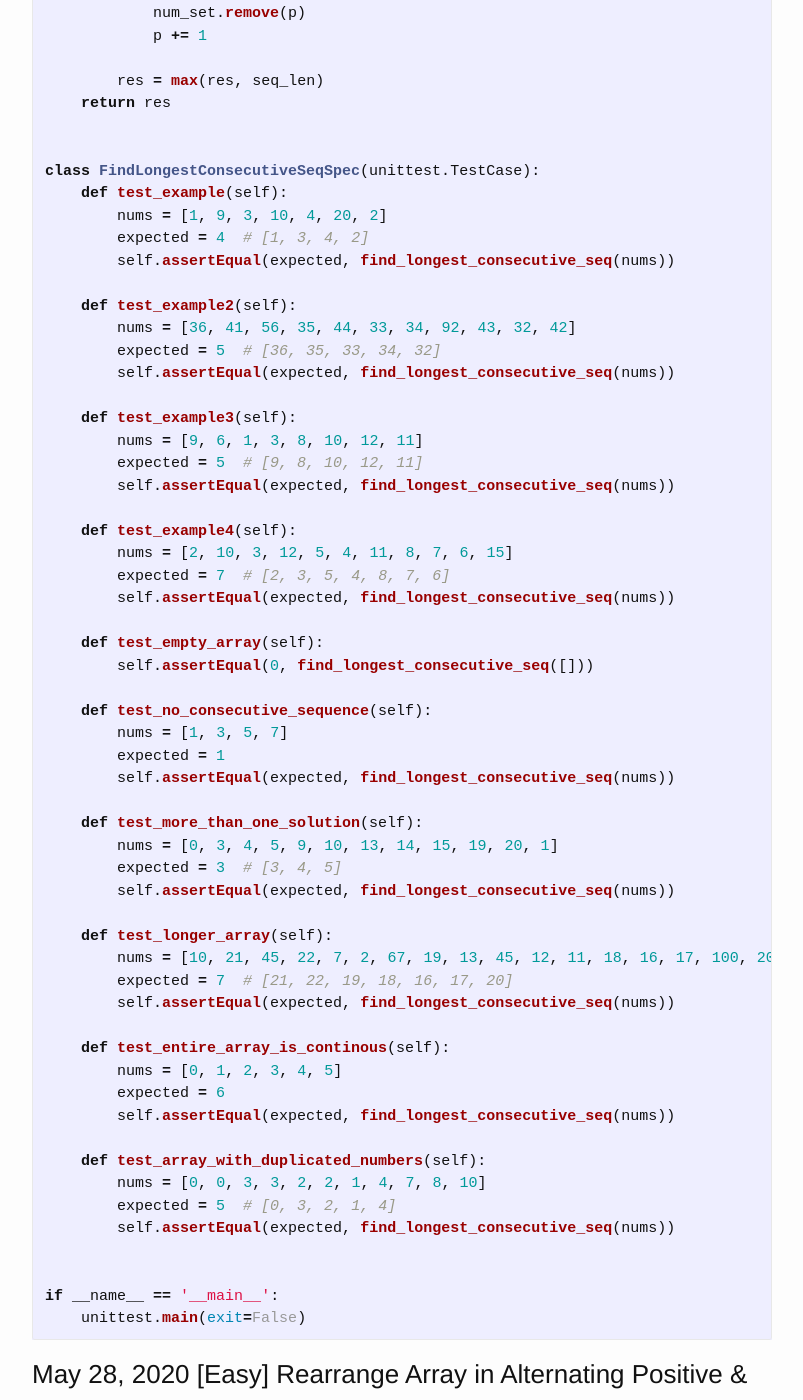
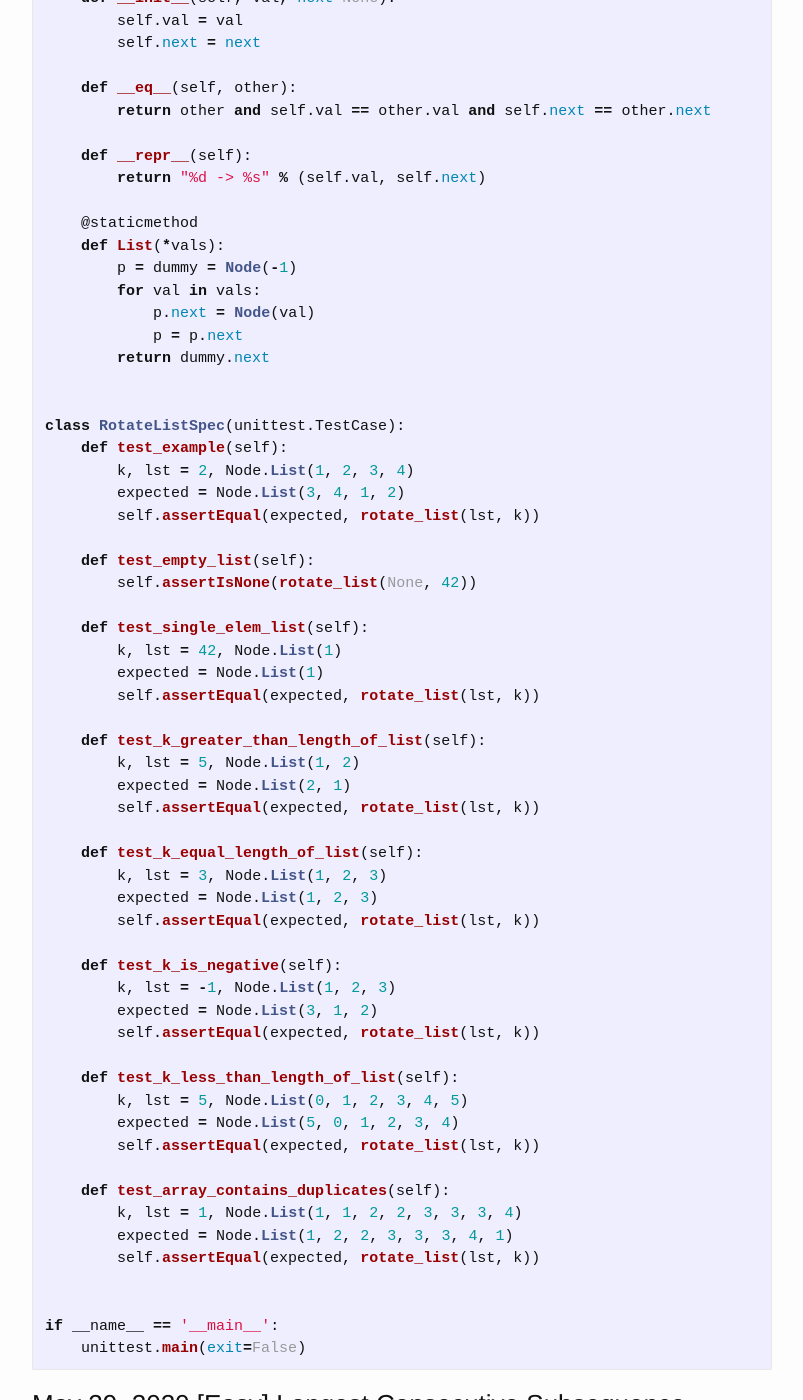
Before and after one commit to trsong/trsong.github.io, a Jekyll site: the page built from _posts/2020-05-01-DailyQuestionsMay.md, in a window 1280 px wide and 1400 px high, scrolled down 2468 px. Shown: the whole window, without its empty margins (238-1041 px from the left). Built offline with Jekyll 4.4.1, drawn with Linux system fonts in a browser that asks for light colours; some of the changed text lies outside the part shown.

Commit message:
Add Solution to May 30 Question

````diff
--- a/_posts/2020-05-01-DailyQuestionsMay.md
+++ b/_posts/2020-05-01-DailyQuestionsMay.md
@@ -34,6 +34,15 @@ You should return the following, as a string:
 
 -->
 
+### May 31, 2020 \[Medium\] Remove K-th Last Element from Singly Linked-list
+---
+> **Question:** Given a singly linked list and an integer k, remove the kth last element from the list. k is guaranteed to be smaller than the length of the list.
+>
+> **Note:**
+> - The list is very long, so making more than one pass is prohibitively expensive.
+> - Do this in constant space and in one pass.
+
+
 ### May 30, 2020 \[Easy\] Rotate Linked List
 ---
 > **Question:** Given a linked list and a number k, rotate the linked list by k places.
@@ -47,6 +56,98 @@ Node(1, Node(2, Node(3, Node(4))))
 Output:
 Node(3, Node(4, Node(1, Node(2))))
 ```
+
+**Solution:** [https://repl.it/@trsong/Rotate-Linked-List](https://repl.it/@trsong/Rotate-Linked-List)
+```py
+import unittest
+
+def rotate_list(head, k):
+    if not head:
+        return head
+
+    p = dummy = Node(-1, head)
+    lst_len = 0
+    while p.next:
+        p = p.next
+        lst_len += 1
+    k %= lst_len
+    if k == 0:
+        return head
+
+    p.next = dummy.next
+    p = dummy
+    for _ in xrange(k):
+        p = p.next
+
+    res = p.next
+    p.next = None
+    return res
+
+
+class Node(object):
+    def __init__(self, val, next=None):
+        self.val = val
+        self.next = next
+
+    def __eq__(self, other):
+        return other and self.val == other.val and self.next == other.next
+
+    def __repr__(self):
+        return "%d -> %s" % (self.val, self.next)
+
+    @staticmethod
+    def List(*vals):
+        p = dummy = Node(-1)
+        for val in vals:
+            p.next = Node(val)
+            p = p.next
+        return dummy.next
+
+
+class RotateListSpec(unittest.TestCase):
+    def test_example(self):
+        k, lst = 2, Node.List(1, 2, 3, 4)
+        expected = Node.List(3, 4, 1, 2)
+        self.assertEqual(expected, rotate_list(lst, k))
+
+    def test_empty_list(self):
+        self.assertIsNone(rotate_list(None, 42))
+
+    def test_single_elem_list(self):
+        k, lst = 42, Node.List(1)
+        expected = Node.List(1)
+        self.assertEqual(expected, rotate_list(lst, k))
+
+    def test_k_greater_than_length_of_list(self):
+        k, lst = 5, Node.List(1, 2)
+        expected = Node.List(2, 1)
+        self.assertEqual(expected, rotate_list(lst, k))
+
+    def test_k_equal_length_of_list(self):
+        k, lst = 3, Node.List(1, 2, 3)
+        expected = Node.List(1, 2, 3)
+        self.assertEqual(expected, rotate_list(lst, k))
+
+    def test_k_is_negative(self):
+        k, lst = -1, Node.List(1, 2, 3)
+        expected = Node.List(3, 1, 2)
+        self.assertEqual(expected, rotate_list(lst, k))
+
+    def test_k_less_than_length_of_list(self):
+        k, lst = 5, Node.List(0, 1, 2, 3, 4, 5)
+        expected = Node.List(5, 0, 1, 2, 3, 4)
+        self.assertEqual(expected, rotate_list(lst, k))
+
+    def test_array_contains_duplicates(self):
+        k, lst = 1, Node.List(1, 1, 2, 2, 3, 3, 3, 4)
+        expected = Node.List(1, 2, 2, 3, 3, 3, 4, 1)
+        self.assertEqual(expected, rotate_list(lst, k))
+
+
+if __name__ == '__main__':
+    unittest.main(exit=False)
+```
+
 
 ### May 29, 2020 \[Easy\] Longest Consecutive Subsequence
 ---
````
